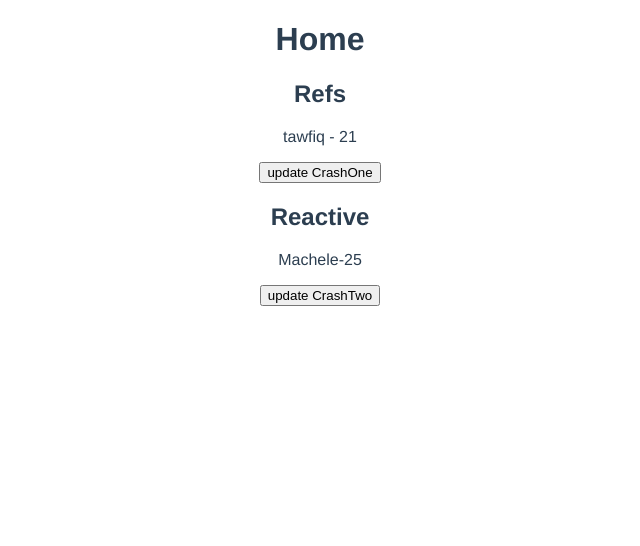
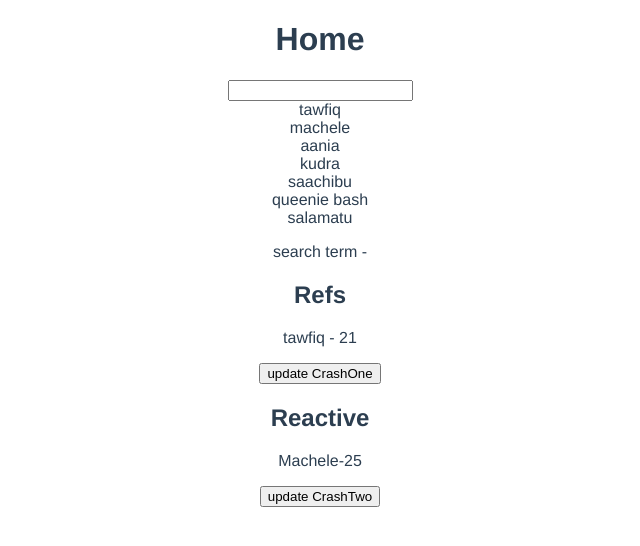
Before and after one commit to Tawfiq-Abu/crash_jobs, a Vue app: page / in a window 1280 px wide. Shown: the top 546 px of the page, without its empty margins (320-960 px from the left). Built offline with nearby package versions, Linux system fonts and the light colour scheme.

Commit message:
computed properties inside setup function

```diff
--- a/src/views/Home.vue
+++ b/src/views/Home.vue
@@ -1,6 +1,9 @@
 <template>
   <div class="home">
    <h1>Home</h1>
+   <input type="text" v-model="search">
+   <div v-for="name in namesMatching" :key="name">{{name}}</div>
+   <p>search term -{{search}}</p>
    <h2>Refs</h2>
    <p>{{ crashOne.name }} - {{crashOne.age}}</p>
    <button @click="updateCrashOne">update CrashOne</button>
@@ -14,6 +17,7 @@
 
 <script>
 import { ref,reactive } from '@vue/reactivity'
+import { computed } from '@vue/runtime-core'
 // @ is an alias to /src
 
 
@@ -22,6 +26,18 @@ export default {
   setup(){
     const crashOne = ref({name:'tawfiq',age:21})
     const crashTwo = reactive({name:'Machele',age:25})
+    const search = ref('')
+
+    const names = ref(['tawfiq','machele','aania','kudra','saachibu','queenie bash','salamatu'])
+    // const name = computed(()=>{
+    //   // the computed function returns a value which would be what the constant is equal to
+    //   // computed property computes a new value based of of other values
+    //   // we used it in the past to return filtered versions of data
+    //   return 'tawfiq'
+    // })
+    const namesMatching = computed(()=>{
+      return names.value.filter((name)=> name.includes(search.value))
+    })
 
     const updateCrashOne = () =>{
       crashOne.value.age = 22
@@ -31,7 +47,7 @@ export default {
       crashTwo.age = 28
     }
 
-    return { crashOne,updateCrashOne,crashTwo,updateCrashTwo}
+    return { crashOne,updateCrashOne,crashTwo,updateCrashTwo,names,search,namesMatching}
   }
 
 }
```
